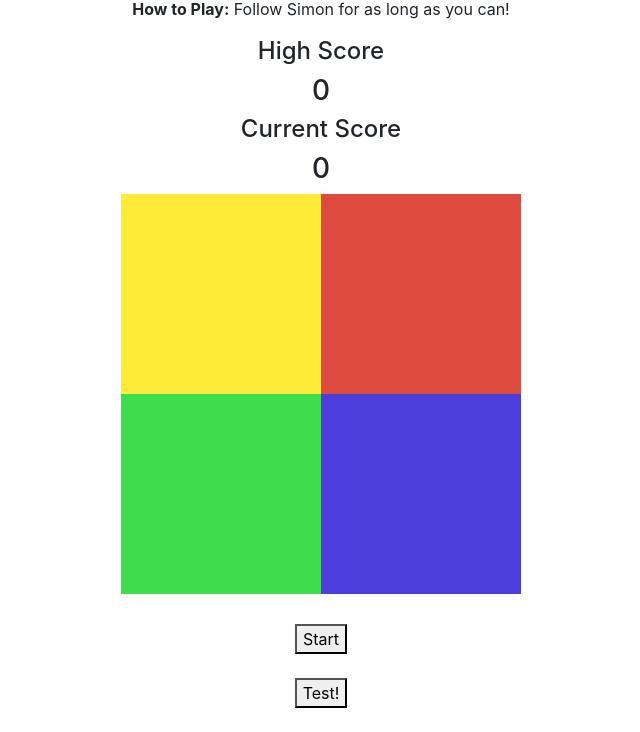
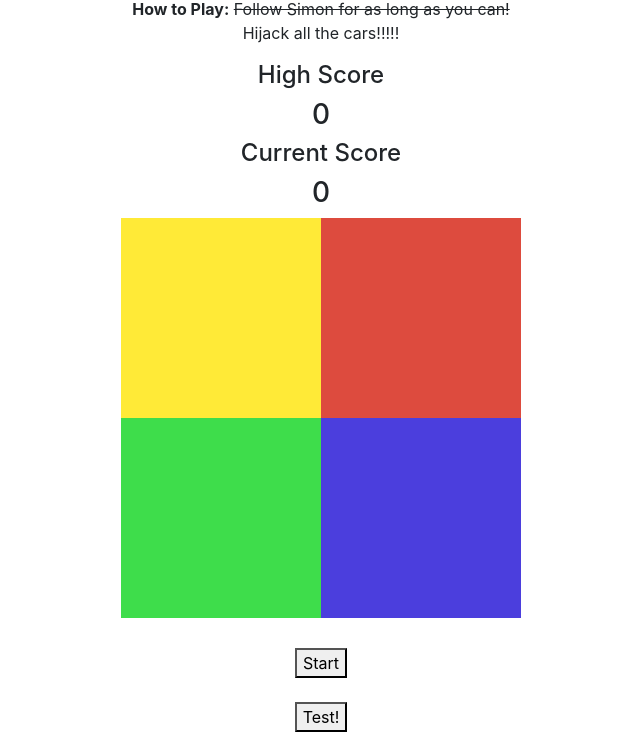
Before and after one commit to bernardkung/gta2077, a plain HTML site: page index.html in a window 1280 px wide. Shown: the part 99-831 px from the top of the page, without its empty margins (319-959 px from the left). Before the commit the page ends 807 px from the top, so only its background shows below. Drawn offline with nearby package versions, Linux system fonts and the light colour scheme.

Commit message:
Update index.html

```diff
--- a/index.html
+++ b/index.html
@@ -16,7 +16,8 @@
             <h1><del>Simon!</del> GTA 2077</h1>
             <p>
                 <strong>How to Play:</strong>
-                Follow Simon for as long as you can!
+                <del>Follow Simon for as long as you can!</del><br>
+                Hijack all the cars!!!!!
             </p>
         </div>
         <div class="center">
```
